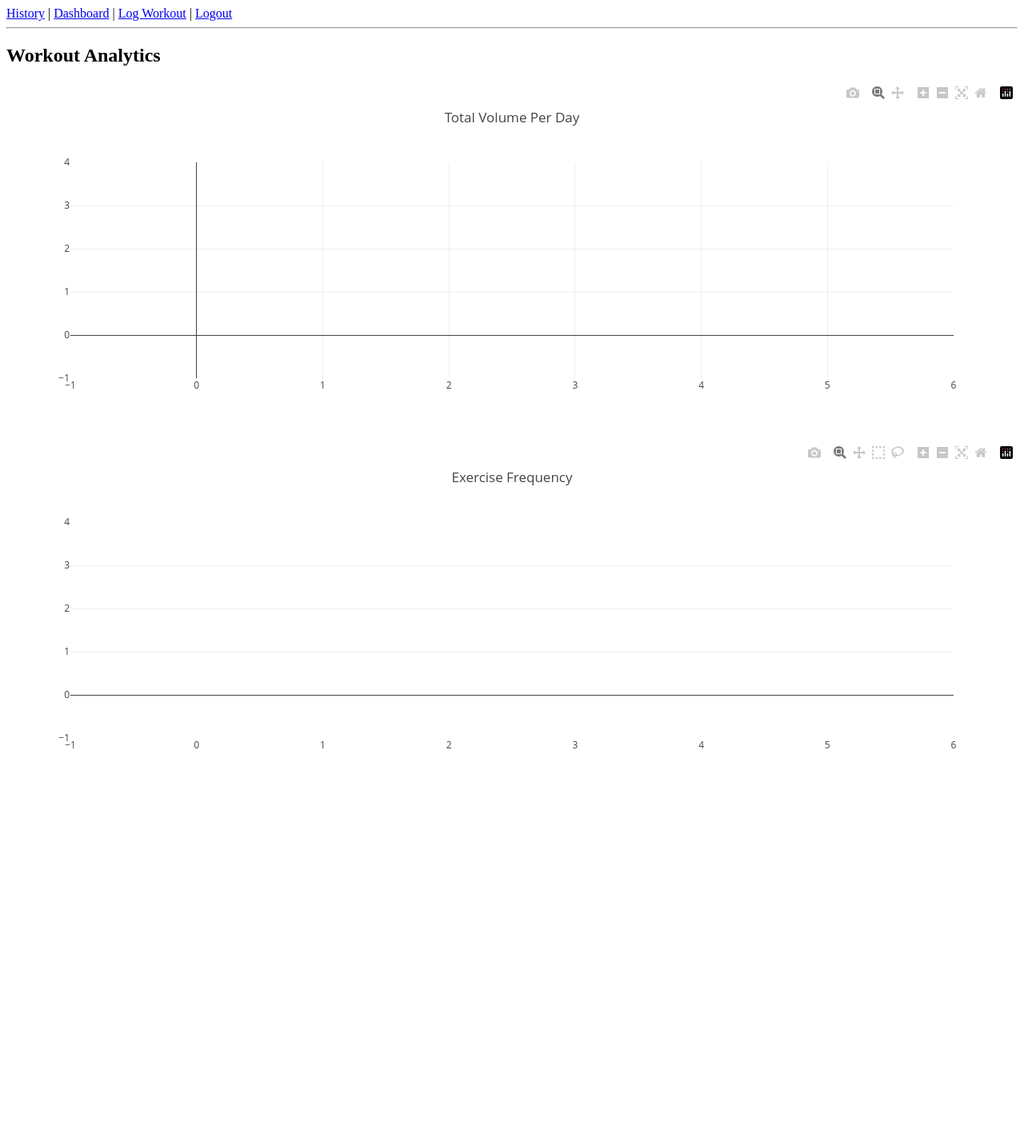
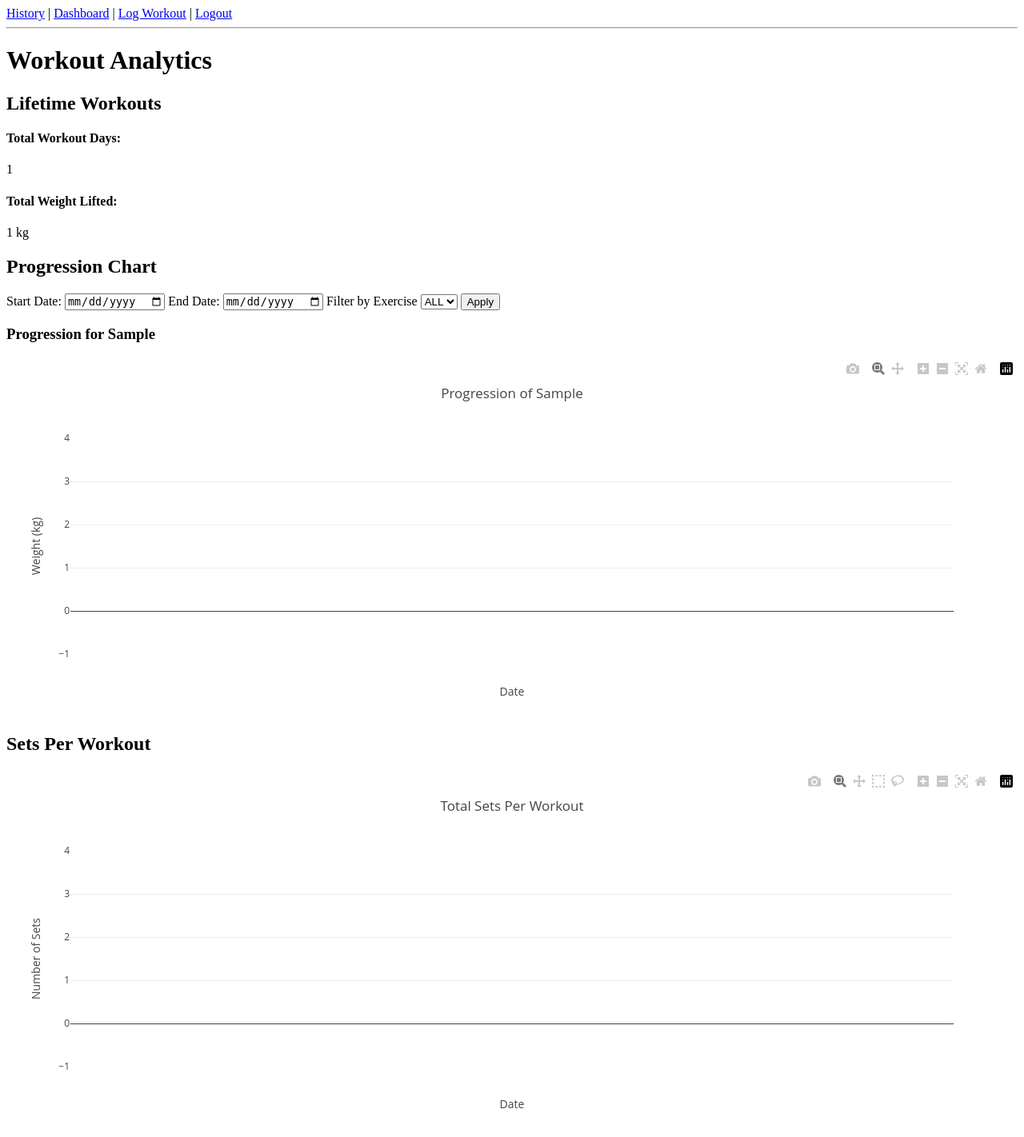
Before and after one commit to Baaangi/Workout_Tracker, a Flask app: template templates/analytics.html in a window 1280 px wide. Shown: the whole page at 80% size. Before the commit the page ends 936 px from the top, so only its background shows below. Run offline with Flask 3, Linux system fonts and the light colour scheme; the template is opened without the code that fills it: most values are stand-ins (such as "Sample title", 1, 10 or a date in 2020); some libraries are stand-ins or nearby versions.

Commit message:
improve analytics page

```diff
--- a/app.py
+++ b/app.py
@@ -103,7 +103,7 @@
     if 'user' not in session:
         return redirect('/login')
 
-    """ summary card """
+    #Summary card
     username = session['user']
     user_id = session['user_id']
     conn = sqlite3.connect('workout_tracker.db')
@@ -200,40 +200,74 @@
     return render_template('history.html', all_workouts=all_workouts)
 
 
-@app.route('/analytics')
+@app.route('/analytics', methods=['GET', 'POST'])
 def analytics():
     if 'user' not in session:
         return redirect('/login')
 
     user_id = session['user_id']
+
+    if request.method == "POST":
+        exercise_filter = request.form.get('exercise','')
+        start_date = request.form.get('start-date', '2025-01-01')
+        end_date = request.form.get('end-date', datetime.now().strftime("%Y-%m-%d"))
+    else:
+        exercise_filter = request.args.get('exercise','')
+        start_date = request.args.get('start-date', '2025-01-01')
+        end_date = request.args.get('end-date', datetime.now().strftime("%Y-%m-%d"))
+
     conn = sqlite3.connect('workout_tracker.db')
     c = conn.cursor()
 
+    #sets per workout
     c.execute('''
-        SELECT date, SUM(reps * weight)
+        SELECT date, COUNT(*) as freq
         FROM workouts
         WHERE user_id = ?
         GROUP BY date
         ORDER BY date
         ''', (user_id,))
-    volume_data = c.fetchall()
+    freq_data = c.fetchall()
+
+    #progression_chart
+    progression = []
+    if exercise_filter:
+        c.execute('''
+            SELECT date, MAX(weight)
+            FROM workouts
+            WHERE user_id = ? AND exercise = ? AND date BETWEEN ? AND ?
+            GROUP BY date
+            ORDER BY date
+            ''', (user_id, exercise_filter, start_date, end_date))
+    progression = c.fetchall()
 
     c.execute('''
-        SELECT exercise, COUNT(*) FROM workouts
+        SELECT DISTINCT exercise FROM workouts WHERE user_id = ? ORDER BY exercise
+        ''', (user_id,))
+    exercises = c.fetchall()
+
+
+
+    sets_dates = [row[0] for row in freq_data]
+    sets_counts = [row[1] for row in freq_data]
+
+    prog_dates = [row[0] for row in progression]
+    prog_weights = [row[1] for row in progression]
+
+    #lifetime_workouts
+    c.execute('''
+        SELECT COUNT(DISTINCT date), SUM(reps * weight)
+        FROM workouts
         WHERE user_id = ?
-        GROUP BY exercise
         ''', (user_id,))
-    freq_data = c.fetchall()
+    result = c.fetchone()
+    total_days = result[0] or 0
+    total_weight = round(result[1] or 0, 2)
 
     conn.close()
 
-    dates = [row[0] for row in volume_data]
-    volumes = [row[1] for row in volume_data]
+    return render_template('analytics.html',total_days=total_days, total_weight=total_weight, exercises=exercises, sets_dates=sets_dates, sets_counts=sets_counts, prog_dates=prog_dates, prog_weights=prog_weights, selected_exercise=exercise_filter, start_date=start_date, end_date=end_date)
 
-    exercises = [row[0] for row in freq_data]
-    counts = [row[1] for row in freq_data]
-
-    return render_template('analytics.html', dates=dates, volumes=volumes, exercises=exercises, counts=counts)
 
 
 
--- a/templates/analytics.html
+++ b/templates/analytics.html
@@ -1,29 +1,84 @@
 {% extends "base.html" %}
 {% block content %}
 
-    <h2>Workout Analytics</h2>
+    <h1>Workout Analytics</h1>
 
-    <div id="volumeChart"></div>
-    <div id="freqChart"></div>
+    <!-- lifetime workout stats -->
+    <h2>Lifetime Workouts</h2>
+    <div class="card">
+        <h4>Total Workout Days:</h4>
+        <p>{{ total_days }}</p>
+    </div>
+
+    <div class="card">
+        <h4>Total Weight Lifted:</h4>
+        <p>{{ total_weight }} kg</p>
+    </div>
 
     <script src="https://cdn.plot.ly/plotly-latest.min.js"></script>
+
+    <!-- progression_chart_form -->
+    <h2>Progression Chart</h2>
+    <form method="POST">
+        <label for="start_date">Start Date:
+            <input type="date" name="start_date" value="{{ start_date }}">
+        </label>
+        <label for="end_date">End Date:
+            <input type="date" name="end_date" value="{{ end_date }}">
+        </label>
+        <label for="exercise">Filter by Exercise
+            <select name="exercise">
+                <option value="">ALL</option>
+                {% for ex in exercises %}
+                <option value="{{ ex[0] }}" {% if ex[0] == selected_exercise %}selected{% endif %}>{{ ex[0] }}</option>
+                {% endfor %}
+            </select>
+        </label>
+        <button type="submit">Apply</button>
+    </form>
+
+    <!-- progression_chart_render -->
+    {% if selected_exercise %}
+        <h3>Progression for {{ selected_exercise }}</h3>
+        <div id="progressionChart"></div>
+    {% endif %}
+
+    <!-- exercise_freq_chart_render -->
+    <h2>Sets Per Workout</h2>
+    <div id="setsChart"></div>
+
+
+    <!-- js logic for rendering charts -->
     <script>
-        var volumeData = [{
-            x: {{ dates|tojson }},
-            y: {{ volumes|tojson }},
+         var freqData = [{
+            x: {{ sets_dates | tojson }},
+            y: {{ sets_counts | tojson }},
+            type: 'bar',
+            marker: {color: 'orange'}
+        }];
+        Plotly.newPlot('setsChart', freqData, {title: 'Total Sets Per Workout',
+            xaxis: { title: 'Date', type: 'category'},
+            yaxis: { title: 'Number of Sets'}
+        });
+
+        {% if selected_exercise %}
+            var progData = [{
+            x: {{ prog_dates | tojson }},
+            y: {{ prog_weights | tojson }},
             type: 'scatter',
             mode: 'lines+markers',
-            name: 'Total Volume'
+            name: 'Top Set Weight'
         }];
-        Plotly.newPlot('volumeChart', volumeData, {title: 'Total Volume Per Day'});
-
-        var freqData = [{
-            x: {{ dates|tojson }},
-            y: {{ volumes|tojson }},
-            type: 'bar',
-            name: 'Exercise Frequency'
-        }];
-        Plotly.newPlot('freqChart', freqData, {title: 'Exercise Frequency'});
+        Plotly.newPlot('progressionChart', progData, {title: 'Progression of ' + "{{ selected_exercise }}",
+            xaxis: {
+                title: 'Date',
+                type: 'category'
+            },
+            yaxis:{
+                title: 'Weight (kg)'
+            }
+        });
+        {% endif %}
     </script>
 
 {% endblock %}
```
Also changed, not shown: workout_tracker.db.
